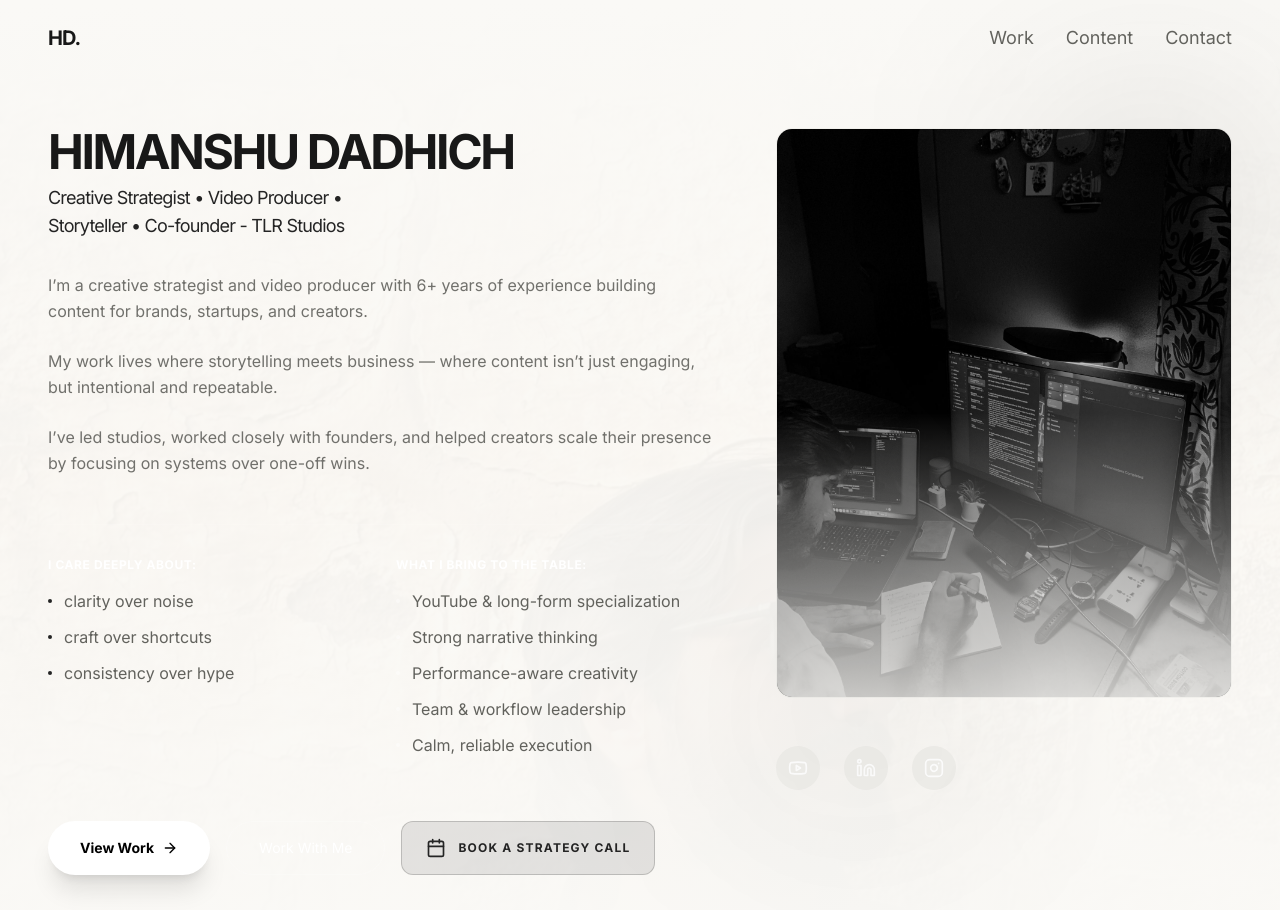
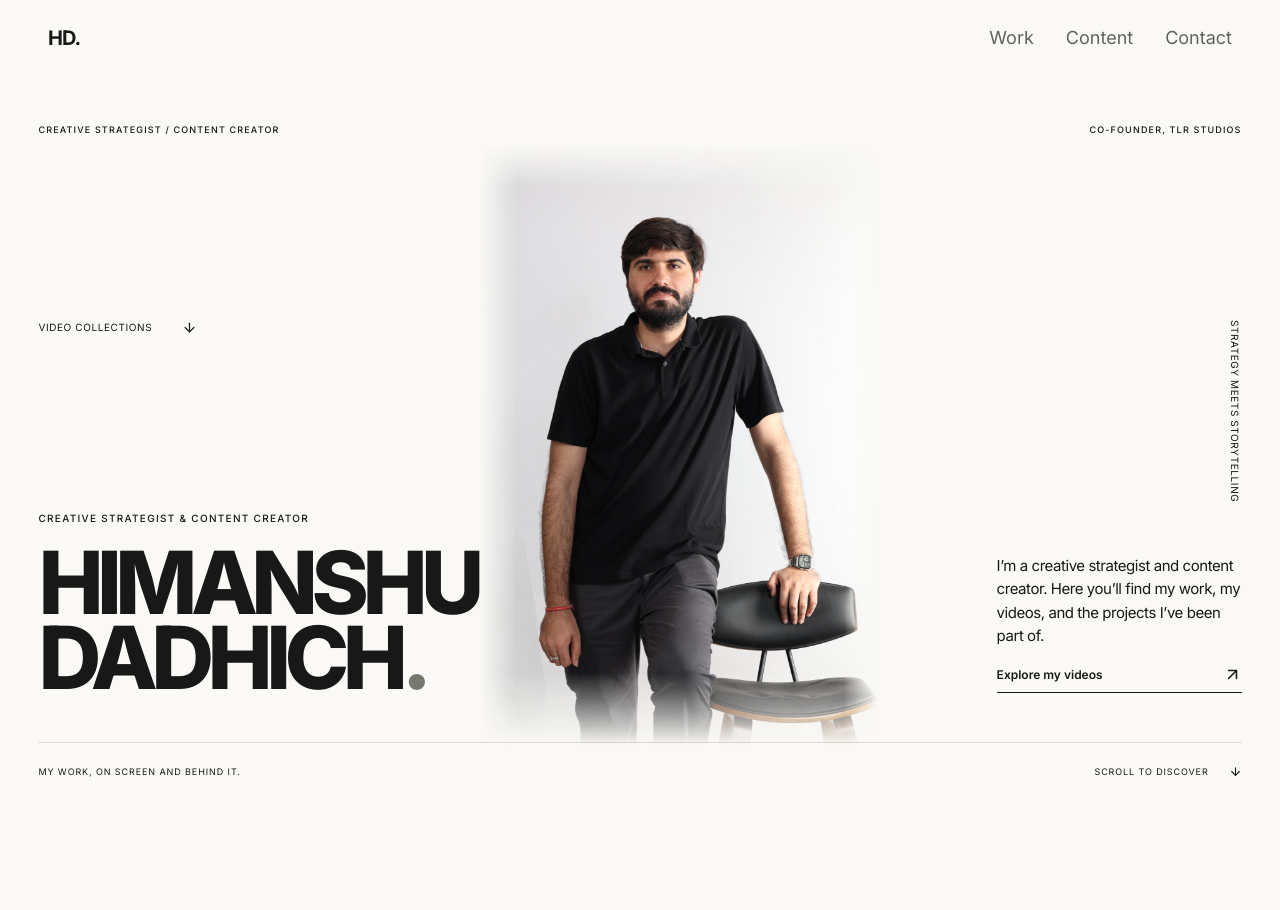
Before and after one commit to kapildadhich075/portfolio, a React (Vite) app: page / in a window 1280 px wide. Shown: the top 910 px of the page. Built offline with nearby package versions, Linux system fonts and the light colour scheme.

Commit message:
feat: rebuild hero around optimized portrait

```diff
--- a/src/components/Hero.tsx
+++ b/src/components/Hero.tsx
@@ -1,132 +1,19 @@
-import { motion } from "framer-motion";
-import { ArrowRight, Calendar, Instagram, Linkedin, Youtube } from "lucide-react";
+import { ArrowDown, ArrowUpRight } from "lucide-react";
 import { config } from "../config";
 import { images } from "../images";
 
 export function Hero() {
-    const { hero, about, contact } = config;
-
     return (
-        <section id="about" className="relative min-h-screen flex items-center pt-32 pb-24 px-6 md:px-12 overflow-hidden bg-background">
-            {/* Full-width Background Image */}
-            <div className="absolute inset-0 z-0">
-                <img
-                    src={images.hero.background}
-                    alt="Background"
-                    className="w-full h-full object-cover opacity-20"
-                />
-                <div className="absolute inset-0 bg-gradient-to-b from-background via-background/80 to-background" />
+        <section className="portrait-hero" aria-labelledby="hero-heading">
+            <div className="hero-topline"><span>CREATIVE STRATEGIST / CONTENT CREATOR</span><span>CO-FOUNDER, TLR STUDIOS</span></div>
+            <div className="hero-photo"><img src={images.hero.profile} alt="Himanshu Dadhich standing beside a chair" fetchPriority="high" width="1280" height="1920" /></div>
+            <a className="hero-side-link" href="/content">VIDEO COLLECTIONS <ArrowDown size={15} /></a>
+            <span className="hero-side-note">STRATEGY MEETS STORYTELLING</span>
+            <div className="hero-bottom">
+                <div><p className="eyebrow mb-5">CREATIVE STRATEGIST & CONTENT CREATOR</p><h1 id="hero-heading">HIMANSHU<br />DADHICH<span className="hero-period">.</span></h1></div>
+                <div className="hero-intro"><p>I’m a creative strategist and content creator. Here you’ll find my work, my videos, and the projects I’ve been part of.</p><a href={config.hero.links.primary}>Explore my videos <ArrowUpRight size={19} /></a></div>
             </div>
-
-            <div className="container mx-auto max-w-7xl grid grid-cols-1 lg:grid-cols-12 gap-16 items-start relative z-10">
-                {/* Left: Text Content and Details */}
-                <motion.div
-                    initial={{ opacity: 0, y: 20 }}
-                    animate={{ opacity: 1, y: 0 }}
-                    transition={{ duration: 0.8, ease: "easeOut" }}
-                    className="lg:col-span-7 space-y-12"
-                >
-                    <div className="space-y-4">
-                        <div className="space-y-2">
-                            <h1 className="text-5xl md:text-5xl font-bold tracking-tighter text-primary">
-                                {hero.heading}
-                            </h1>
-                            <h2 className="text-lg  text-accent max-w-lg">
-                                {hero.subHeading}
-                            </h2>
-                        </div>
-
-                        <div className="space-y-6 pt-4">
-                            {about.bio.map((para, i) => (
-                                <p key={i} className="text-base  text-secondary/90 leading-relaxed max-w-2xl">
-                                    {para}
-                                </p>
-                            ))}
-                        </div>
-                    </div>
-
-                    {/* Values & Skills Grid */}
-                    <div className="grid grid-cols-1 md:grid-cols-2 gap-8 pt-8 border-t border-white/10">
-                        <div className="space-y-4">
-                            <h3 className="text-white font-bold uppercase tracking-wider text-xs">I care deeply about:</h3>
-                            <ul className="space-y-3">
-                                {about.values.map((value, i) => (
-                                    <li key={i} className="flex items-center gap-3 text-secondary text-base">
-                                        <div className="w-1 h-1 rounded-full bg-accent" />
-                                        {value}
-                                    </li>
-                                ))}
-                            </ul>
-                        </div>
-
-                        <div className="space-y-4">
-                            <h3 className="text-white font-bold uppercase tracking-wider text-xs">What I bring to the table:</h3>
-                            <ul className="space-y-3">
-                                {about.skills.map((skill, i) => (
-                                    <li key={i} className="flex items-center gap-3 text-secondary text-base">
-                                        <div className="w-1 h-1 rounded-full bg-white/40" />
-                                        {skill}
-                                    </li>
-                                ))}
-                            </ul>
-                        </div>
-                    </div>
-
-                    <div className="flex flex-wrap gap-4 pt-4">
-                        <a href={hero.links.primary} className="group flex items-center gap-2 px-8 py-4 bg-white text-black rounded-full font-bold hover:bg-neutral-200 transition-all hover:scale-105 shadow-xl text-sm">
-                            {hero.buttons.primary}
-                            <ArrowRight className="w-4 h-4 group-hover:translate-x-1 transition-transform" />
-                        </a>
-                        <a href={hero.links.secondary} className="group flex items-center gap-2 px-8 py-4 border border-white/20 rounded-full text-white hover:border-accent hover:text-accent transition-all hover:bg-white/5 text-sm">
-                            {hero.buttons.secondary}
-                        </a>
-                        <a
-                            href={contact.calendly}
-                            target="_blank"
-                            rel="noopener noreferrer"
-                            className="inline-flex items-center gap-3 px-6 py-4 bg-accent/10 border border-accent/20 rounded-xl text-accent hover:bg-accent/20 transition-all group"
-                        >
-                            <Calendar className="w-5 h-5 group-hover:scale-110 transition-transform" />
-                            <span className="font-bold uppercase tracking-widest text-xs">Book a Strategy Call</span>
-                        </a>
-                    </div>
-                </motion.div>
-
-                {/* Right: Portrait Image */}
-                <motion.div
-                    initial={{ opacity: 0, scale: 0.95 }}
-                    animate={{ opacity: 1, scale: 1 }}
-                    transition={{ duration: 1.2, delay: 0.2, ease: "easeOut" }}
-                    className="lg:col-span-5 relative"
-                >
-                    <div className="aspect-[4/5] rounded-2xl overflow-hidden border border-white/5 relative bg-surface">
-                        <img
-                            src={images.hero.profile}
-                            alt={hero.heading}
-                            className="w-full h-full object-cover grayscale hover:grayscale-0 transition-all duration-700"
-                        />
-                        <div className="absolute inset-0 bg-gradient-to-t from-background/80 via-transparent to-transparent" />
-                    </div>
-
-                    {/* Ambient Glows around image */}
-                    <div className="absolute -top-12 -right-12 w-64 h-64 bg-accent/10 blur-[100px] pointer-events-none rounded-full" />
-                    <div className="absolute -bottom-12 -left-12 w-64 h-64 bg-primary/5 blur-[100px] pointer-events-none rounded-full" />
-
-                    <div className="flex gap-6 mt-12">
-                        <a href={contact.socials.youtube} className="p-3 bg-surface rounded-full text-white hover:text-red-500 transition-colors">
-                            <Youtube className="w-5 h-5" />
-                        </a>
-                        <a href={contact.socials.linkedin} className="p-3 bg-surface rounded-full text-white hover:text-blue-500 transition-colors">
-                            <Linkedin className="w-5 h-5" />
-                        </a>
-                        <a href={contact.socials.instagram} className="p-3 bg-surface rounded-full text-white hover:text-pink-500 transition-colors">
-                            <Instagram className="w-5 h-5" />
-                        </a>
-                    </div>
-                </motion.div>
-
-
-            </div>
+            <div className="hero-foot"><span>MY WORK, ON SCREEN AND BEHIND IT.</span><a href="#about">SCROLL TO DISCOVER <ArrowDown size={13} /></a></div>
         </section>
     );
 }
--- a/src/images.ts
+++ b/src/images.ts
@@ -1,7 +1,7 @@
 export const images = {
     hero: {
         background: "/assets/himanshu_hero.jpg",
-        profile: "/assets/home.jpeg",
+        profile: "/assets/hero-optimized.jpg",
         himanshuVideo: "/assets/himanshuvideo.mp4",
         selected_work: "/assets/selected_work.jpeg"
     },
```
Also changed, not shown: public/assets/hero-optimized.jpg (added), 1 other file (tests, documents, lock files or other folders).
